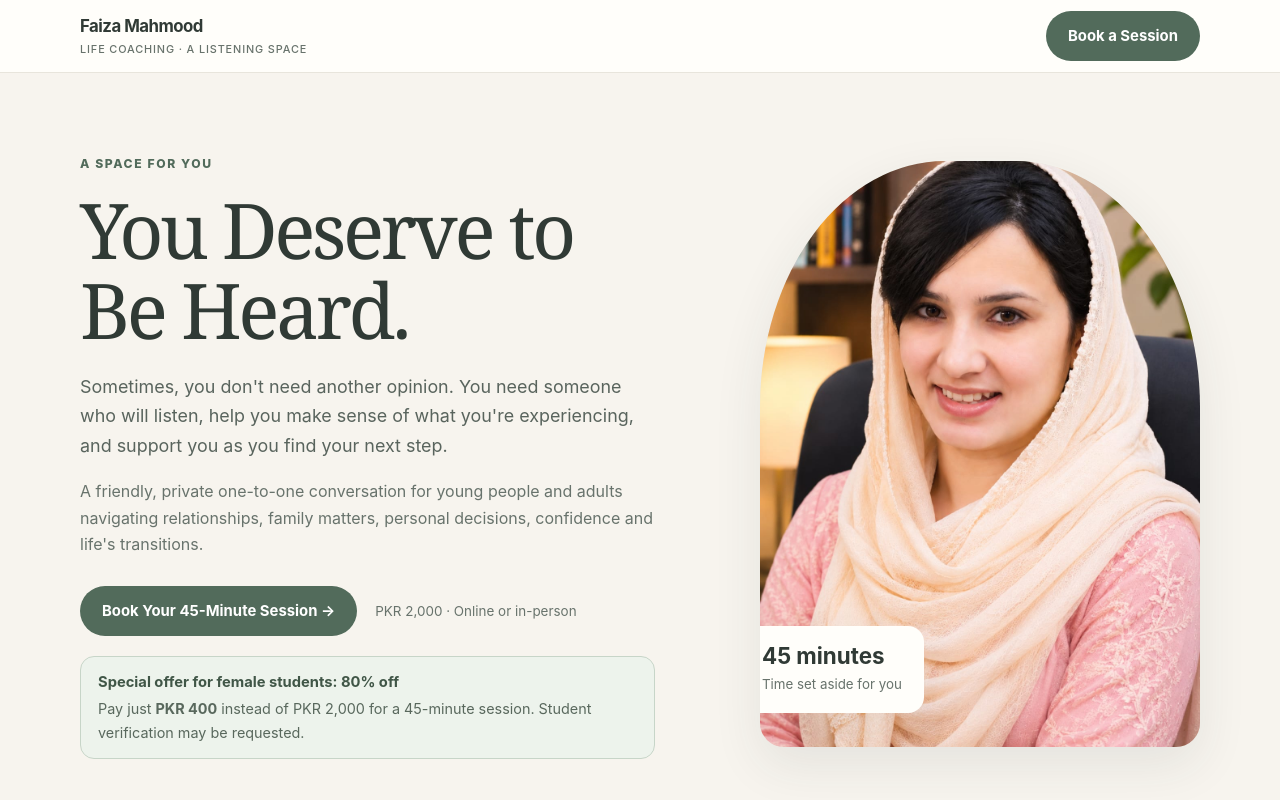
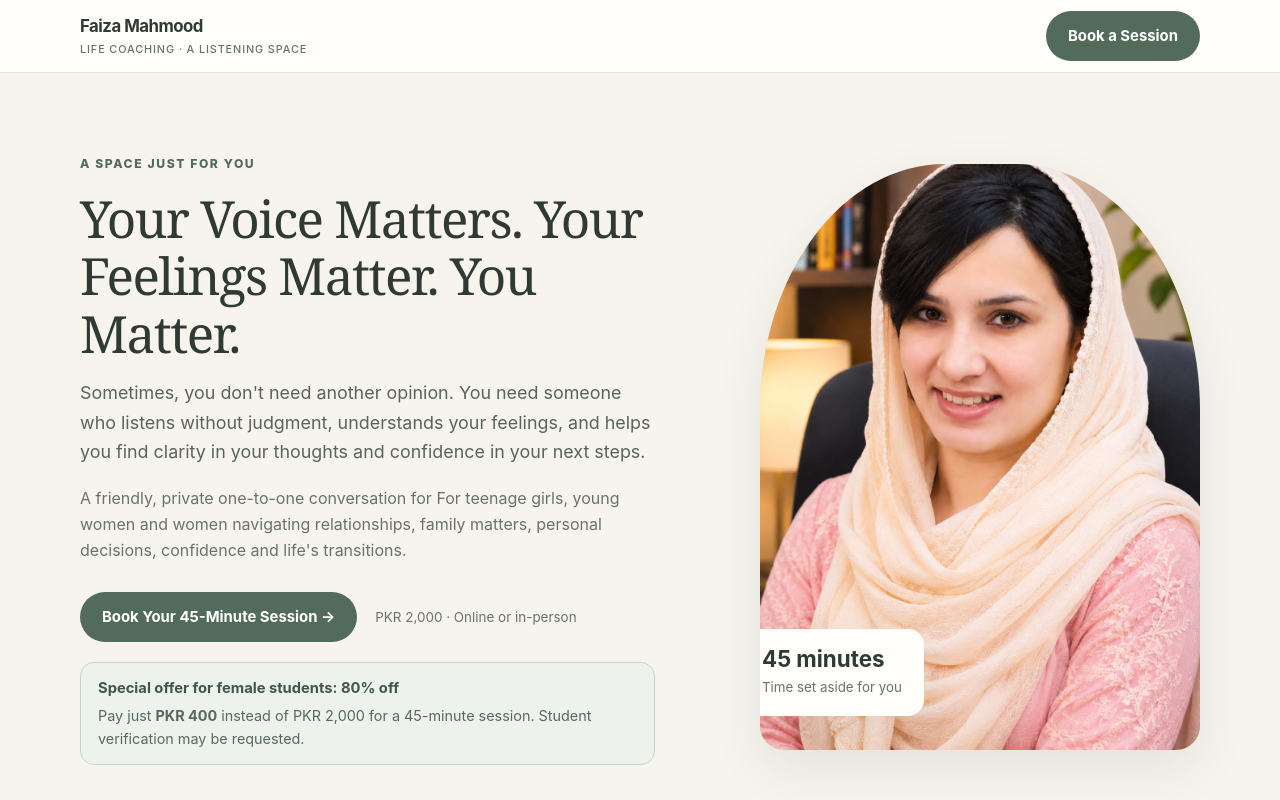
Before and after one commit to mawaishassan/faiza, a plain HTML site: page index.html in a window 1280 px wide. Shown: the top 800 px of the page. Drawn offline with Linux system fonts and the light colour scheme.

Commit message:
update Hero text and Title

```diff
--- a/index.html
+++ b/index.html
@@ -135,10 +135,10 @@
     <section class="hero">
       <div class="wrap hero-grid">
         <div>
-          <span class="eyebrow">A space for you</span>
-          <h1>You Deserve to Be Heard.</h1>
-          <p class="lead">Sometimes, you don't need another opinion. You need someone who will listen, help you make sense of what you're experiencing, and support you as you find your next step.</p>
-          <p class="muted">A friendly, private one-to-one conversation for young people and adults navigating relationships, family matters, personal decisions, confidence and life's transitions.</p>
+          <span class="eyebrow">A space just for you</span>
+          <h2>Your Voice Matters. Your Feelings Matter. You Matter.</h2>
+          <p class="lead">Sometimes, you don't need another opinion. You need someone who listens without judgment, understands your feelings, and helps you find clarity in your thoughts and confidence in your next steps.</p>
+          <p class="muted">A friendly, private one-to-one conversation for For teenage girls, young women and women navigating relationships, family matters, personal decisions, confidence and life's transitions.</p>
           <div class="hero-actions">
             <a class="btn" href="#booking">Book Your 45-Minute Session <span aria-hidden="true">&nbsp;→</span></a>
             <span class="micro">PKR 2,000 · Online or in-person</span>
```
